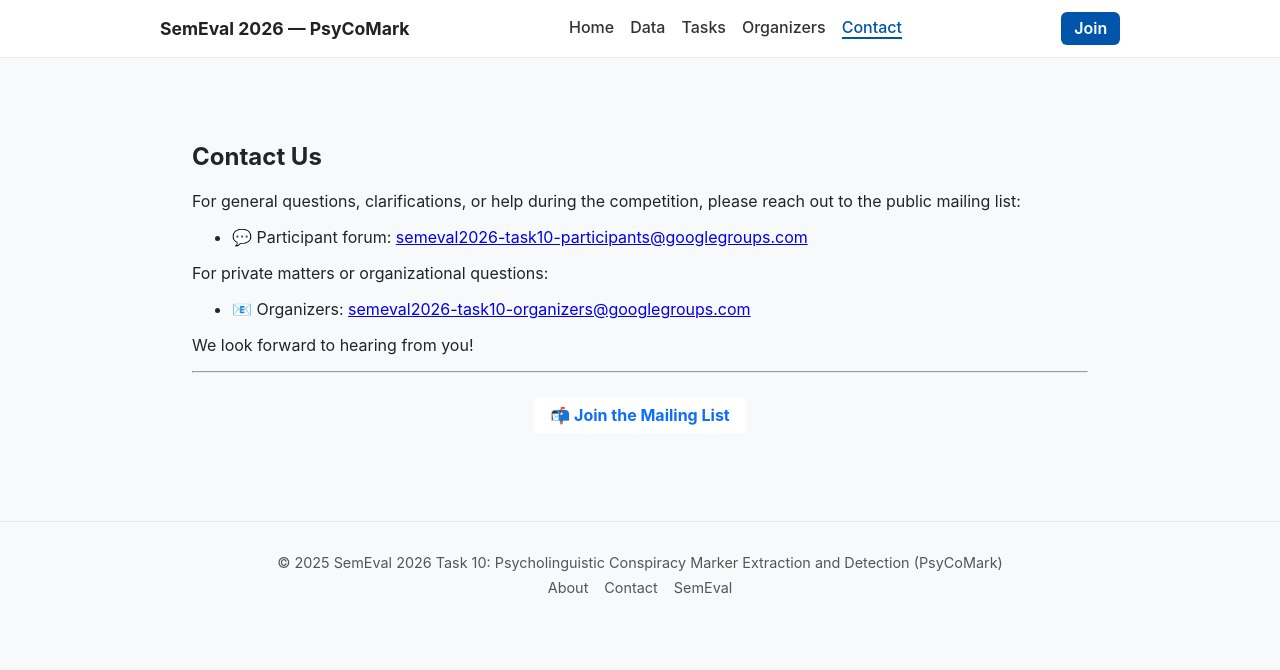
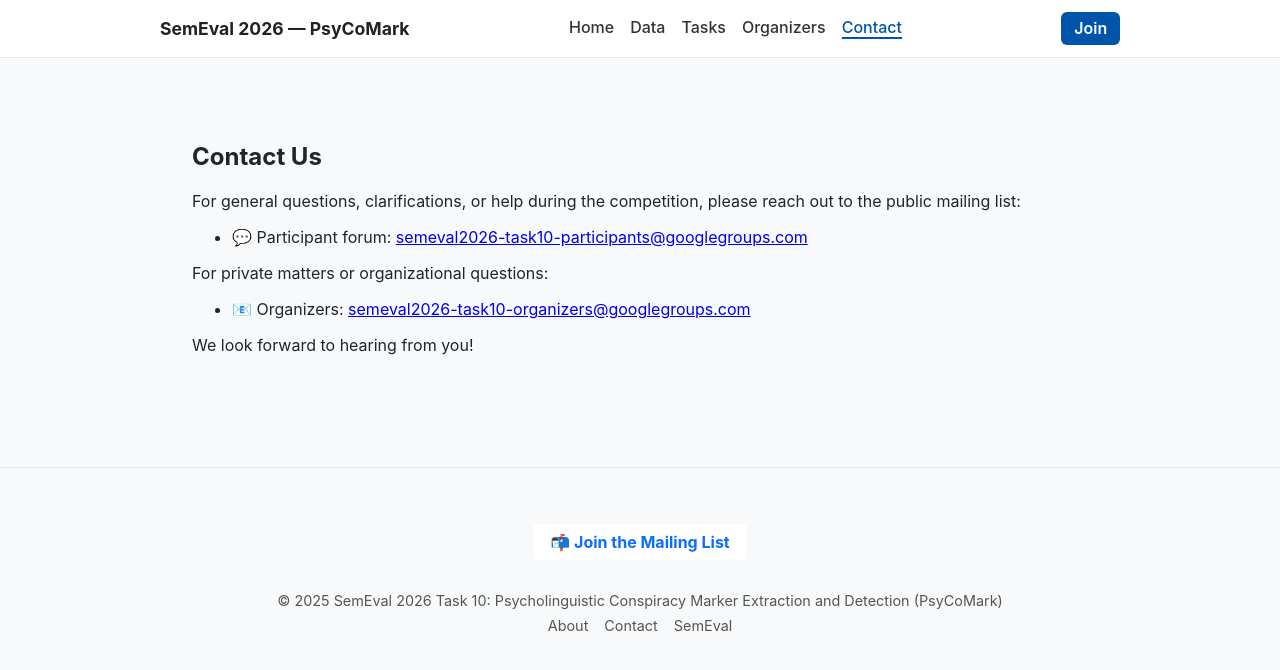
Before and after one commit to hide-ous/semeval2026-psycomark, an Angular app in the folder semeval-psycomark/: page /contact in a window 1280 px wide. Shown: the top 670 px of the page. Built offline with nearby package versions, Linux system fonts and the light colour scheme.

Commit message:
* deduplicate join button code

```diff
--- a/semeval-psycomark/src/app/features/about/about.html
+++ b/semeval-psycomark/src/app/features/about/about.html
@@ -1,5 +1,6 @@
 <main>
   <section>
+    <h1>SemEval 2026 Task 10: Psycholinguistic Conspiracy Marker Extraction and Detection</h1>
     <h3>Understand Conspiracy Thinking at its Roots</h3>
     <p>
       <strong>PsyCoMark</strong> brings together psychology and NLP to uncover how conspiracy theories are expressed in everyday conversations.
@@ -19,12 +20,9 @@
       ⚡ Curious about the markers of paranoia? Want to build more explainable content moderation tools? This task is for you.
     </p>
     <div class="cta">
-      <p><a href="task.html">Explore the Task →</a></p>
-      <p><a href="data.html">Download the Data →</a></p>
+      <p><a routerLink="/task">Explore the Task →</a></p>
+      <p><a routerLink="/data">Download the Data →</a></p>
     </div>
-    <hr>
-    <div style="text-align: center; margin-top: 2rem;">
-      <a class="join-button prominent" href="https://groups.google.com/g/semeval2026-task10-participants" target="_blank">📬 Join the Mailing List</a>
-    </div>
+
   </section>
 </main>
--- a/semeval-psycomark/src/app/features/about/about.ts
+++ b/semeval-psycomark/src/app/features/about/about.ts
@@ -1,8 +1,11 @@
 import { Component } from '@angular/core';
+import {RouterLink} from '@angular/router';
 
 @Component({
   selector: 'app-about',
-  imports: [],
+  imports: [
+    RouterLink
+  ],
   templateUrl: './about.html',
   styleUrl: './about.css'
 })
--- a/semeval-psycomark/src/app/features/contact/contact.html
+++ b/semeval-psycomark/src/app/features/contact/contact.html
@@ -24,16 +24,5 @@
   <p>
     We look forward to hearing from you!
   </p>
-  <hr />
 
-  <div style="text-align: center; margin-top: 2rem;">
-    <a
-      class="join-button prominent"
-      href="https://groups.google.com/g/semeval2026-task10-participants"
-      target="_blank"
-      rel="noopener"
-    >
-      📬 Join the Mailing List
-    </a>
-  </div>
 </main>
--- a/semeval-psycomark/src/app/features/data/data.html
+++ b/semeval-psycomark/src/app/features/data/data.html
@@ -45,9 +45,5 @@
     Use our GitHub repository for a starter pack with baseline code and rehydration scripts:<br>
     <a href="https://github.com/hide-ous/semeval26_starter_pack" target="_blank">https://github.com/hide-ous/semeval26_starter_pack</a>
   </p>
-  <hr>
 
-  <div style="text-align: center; margin-top: 2rem;">
-    <a class="join-button prominent" href="https://groups.google.com/g/semeval2026-task10-participants" target="_blank">📬 Join the Mailing List</a>
-  </div>
 </main>
--- a/semeval-psycomark/src/app/features/organizers/organizers.html
+++ b/semeval-psycomark/src/app/features/organizers/organizers.html
@@ -24,8 +24,5 @@
     const organizer = "semeval2026-task10-organizers" + at + "googlegroups" + dot + "com";
     document.getElementById("organizer-email").innerHTML = `<a href="mailto:${organizer}">${organizer}</a>`;
   </script>
-  <hr>
-  <div style="text-align: center; margin-top: 2rem;">
-    <a class="join-button prominent" href="https://groups.google.com/g/semeval2026-task10-participants" target="_blank">📬 Join the Mailing List</a>
-  </div>
+
 </main>
--- a/semeval-psycomark/src/app/features/task/task.html
+++ b/semeval-psycomark/src/app/features/task/task.html
@@ -24,9 +24,5 @@
   <p>
     Participants are encouraged (but not required) to build joint models for both subtasks.
   </p>
-  <hr>
 
-  <div style="text-align: center; margin-top: 2rem;">
-    <a class="join-button prominent" href="https://groups.google.com/g/semeval2026-task10-participants" target="_blank">📬 Join the Mailing List</a>
-  </div>
 </main>
--- a/semeval-psycomark/src/app/shared/footer/footer.html
+++ b/semeval-psycomark/src/app/shared/footer/footer.html
@@ -1,5 +1,9 @@
 <footer class="site-footer">
   <div class="container footer-content">
+    <div style="text-align: center; margin-top: 2rem; margin-bottom: 2rem;">
+      <a class="join-button prominent" href="https://groups.google.com/g/semeval2026-task10-participants" target="_blank">📬 Join the Mailing List</a>
+    </div>
+
     <p class="copyright">
       © 2025 SemEval 2026 Task 10: Psycholinguistic Conspiracy Marker Extraction and Detection (PsyCoMark)
     </p>
```
